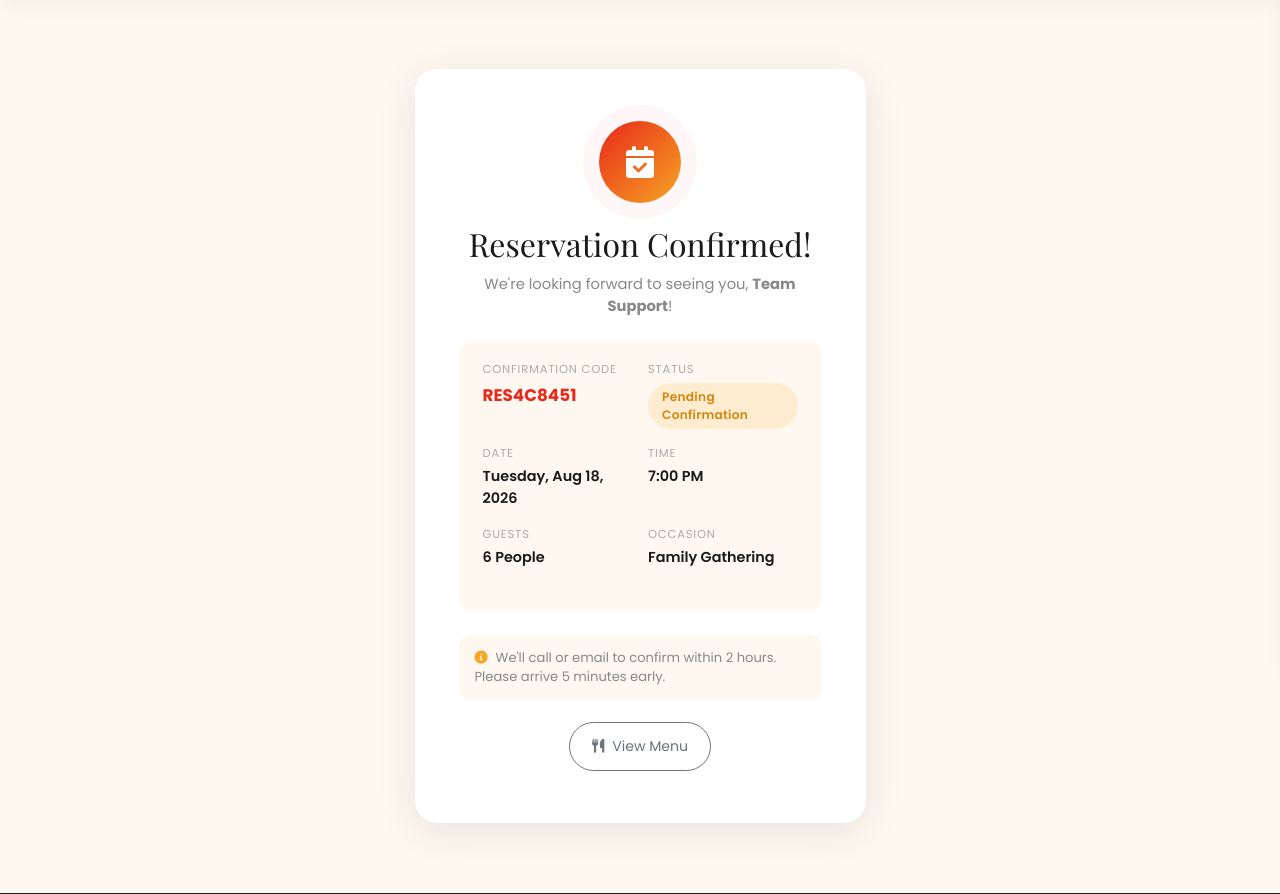
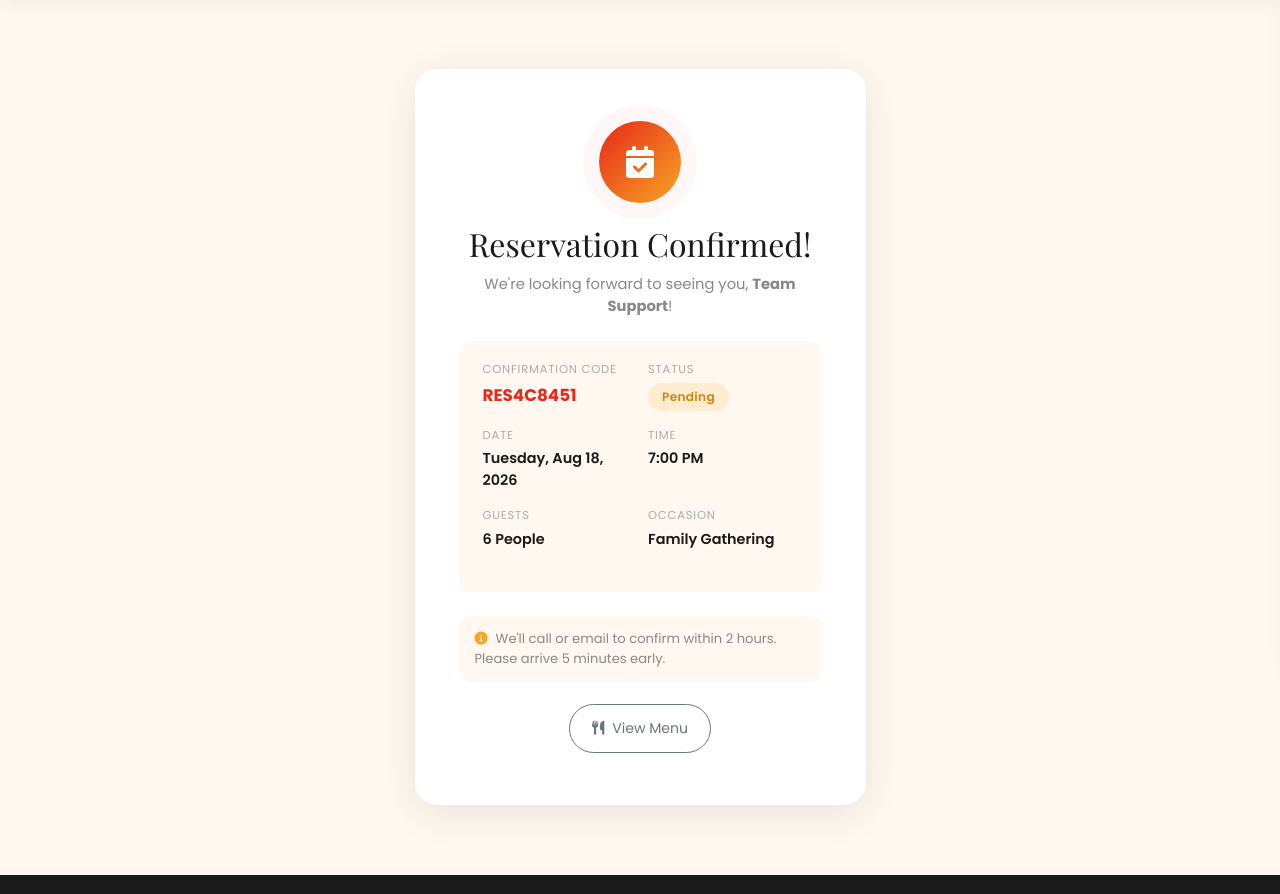
Before and after one commit to mostafamohamed521/Sarab, a Django app: template templates/reservations/confirmation.html in a window 1280 px wide. Shown: the part 133-1027 px from the top of the page. Run offline with Django 5.2, Linux system fonts and the light colour scheme; the template is opened without the code that fills it: values that come from a table or form of the project are taken from there, others are empty; data comes from the database, SQL or seed files in the repository; some libraries are stand-ins or nearby versions.

Commit message:
templates/reservations/confirmation.html: Update reservation confirmation page

```diff
--- a/templates/reservations/confirmation.html
+++ b/templates/reservations/confirmation.html
@@ -13,7 +13,7 @@
           <div class="result-detail-box">
             <div class="conf-grid">
               <div><div style="font-size:.72rem;color:#aaa;text-transform:uppercase;letter-spacing:.8px;margin-bottom:4px;">Confirmation Code</div><div style="font-weight:700;color:var(--primary);font-size:1.05rem;">{{ reservation.confirmation_code }}</div></div>
-              <div><div style="font-size:.72rem;color:#aaa;text-transform:uppercase;letter-spacing:.8px;margin-bottom:4px;">Status</div><span class="status-badge pending">Pending Confirmation</span></div>
+              <div><div style="font-size:.72rem;color:#aaa;text-transform:uppercase;letter-spacing:.8px;margin-bottom:4px;">Status</div><span class="status-badge {{ reservation.status }}">{{ reservation.get_status_display }}</span></div>
               <div><div style="font-size:.72rem;color:#aaa;text-transform:uppercase;letter-spacing:.8px;margin-bottom:4px;">Date</div><div style="font-weight:600;font-size:.9rem;color:var(--dark);">{{ reservation.date|date:"l, M d, Y" }}</div></div>
               <div><div style="font-size:.72rem;color:#aaa;text-transform:uppercase;letter-spacing:.8px;margin-bottom:4px;">Time</div><div style="font-weight:600;font-size:.9rem;color:var(--dark);">{{ reservation.time|time:"g:i A" }}</div></div>
               <div><div style="font-size:.72rem;color:#aaa;text-transform:uppercase;letter-spacing:.8px;margin-bottom:4px;">Guests</div><div style="font-weight:600;font-size:.9rem;color:var(--dark);">{{ reservation.guests }} People</div></div>
```
